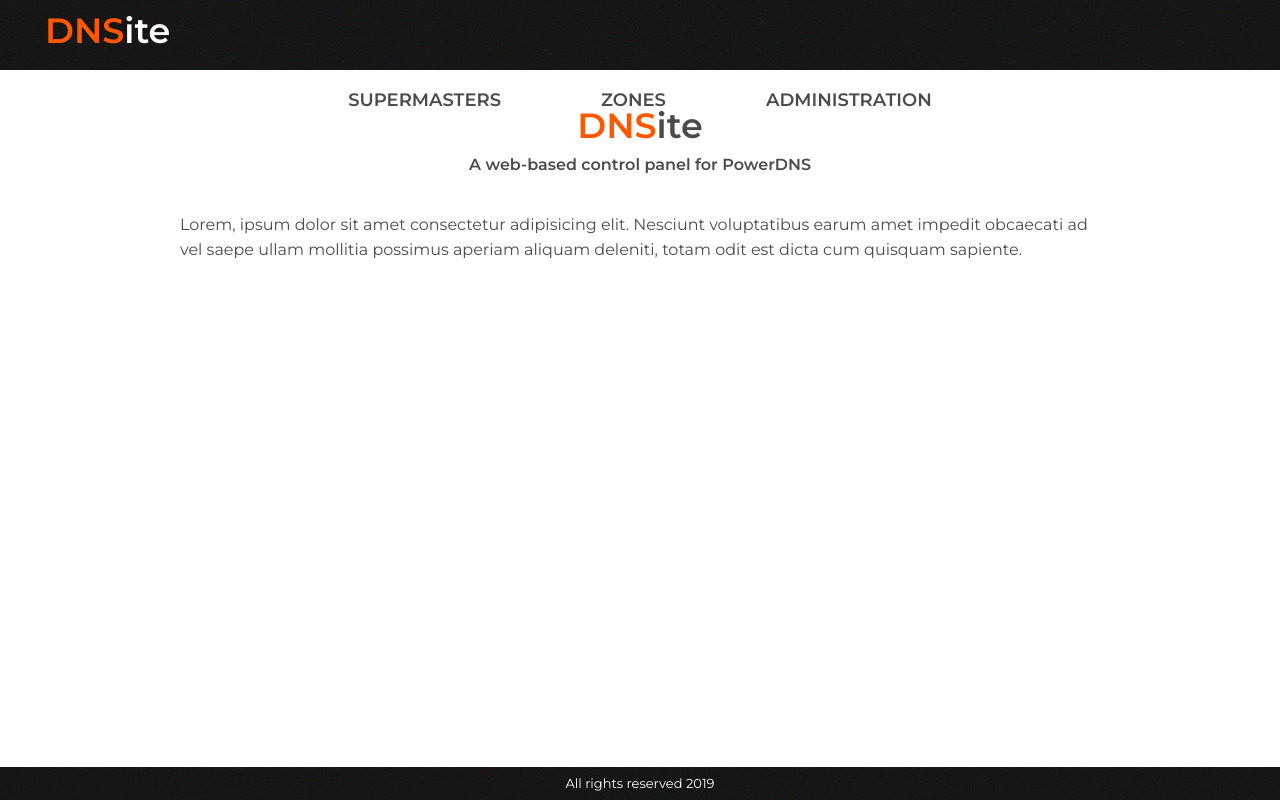
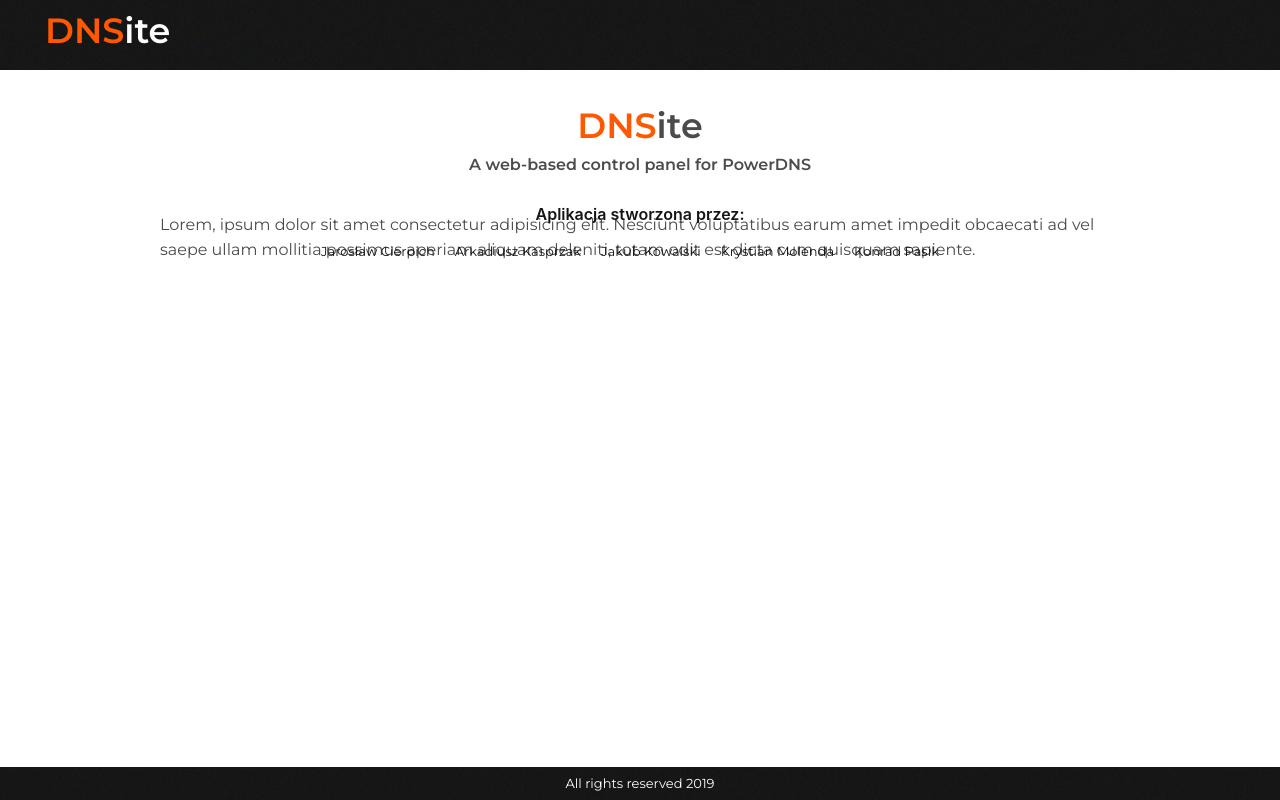
Before and after one commit to arokasprz100/DNSite, a React (Create React App) app in the folder src/main/webapp/: page /administration in a window 1280 px wide. Built offline with nearby package versions, Linux system fonts and the light colour scheme.

Commit message:
ChangePassword missing file fixed

```diff
--- /dev/null
+++ b/src/main/webapp/src/resources/pages/ChangePassword.js
@@ -0,0 +1,41 @@
+import React from "react";
+import "../styles/ChangePassword.css";
+
+class ChangePassword extends React.Component {
+    state = {
+        newPassword: "",
+        newPasswordConfirm: "",
+        oldPassword: "",
+    }
+
+    handleChange = (e) => {
+        this.setState({
+            [e.target.name]: e.target.value,
+        });
+    }
+
+    onSubmit = (e) => {
+        //wysłać request do API
+    }
+
+    render(){
+        return(
+            <div className="changePasswordWrapper">
+                <div className="inputsWrapper">
+                    <div className="oldPasswordWrapper">
+                        <p>Wprowadź stare hasło:</p>
+                        <input value={this.state.oldPassword} placeholder="Stare hasło" onChange={this.handleChange} name="oldPassword"/>
+                    </div>
+                    <div className="newPasswordWrapper">
+                        <p>Wprowadź nowe hasło:</p>
+                        <input value={this.state.newPassword} placeholder="Nowe hasło" onChange={this.handleChange} name="newPassword"/>
+                        <input value={this.state.newPasswordConfirm} placeholder="Powtórz hasło" onChange={this.handleChange} name="newPasswordConfirm"/>
+                    </div>
+                </div>
+                <button onClick={this.onSubmit}>Zmień hasło</button>
+            </div>
+        )
+    }
+}
+
+export default ChangePassword;
--- a/src/main/webapp/src/resources/pages/Home.js
+++ b/src/main/webapp/src/resources/pages/Home.js
@@ -3,6 +3,7 @@
 
 const Home = () => {
   return (
+      <div className="HomeWrapper">
         <div className="home">
           <div className="title">
             <span>
@@ -17,6 +18,17 @@
             sapiente.
           </div>
           </div>
+          <div className="authors">
+            <p>Aplikacja stworzona przez:</p>
+            <div className="authorsWrapper">
+                <p className="Author">Jarosław Cierpich</p>
+                <p className="Author">Arkadiusz Kasprzak</p>
+                <p className="Author">Jakub Kowalski</p>
+                <p className="Author">Krystian Molenda</p>
+                <p className="Author">Konrad Pasik</p>
+            </div>
+      </div>
+    </div>
   );
 };
 
--- a/src/main/webapp/src/resources/styles/App.css
+++ b/src/main/webapp/src/resources/styles/App.css
@@ -28,6 +28,7 @@
   max-width: 100%;
   flex-grow: 1;
   background-color: white;
+  position: relative;
 }
 
 footer{
--- /dev/null
+++ b/src/main/webapp/src/resources/styles/ChangePassword.css
@@ -0,0 +1,53 @@
+.changePasswordWrapper{
+    display: flex;
+    flex-direction: column;
+    align-items: center;
+    font-family: "Montserrat", sans-serif;
+    color: #151515;
+}
+
+.inputsWrapper{
+    display: flex;
+    flex-direction: row;
+    margin-top: 35px;
+}
+
+.oldPasswordWrapper{
+    order: 1;
+    margin-right: 50px;
+}
+
+.newPasswordWrapper{
+    order:2;
+    display: flex;
+    flex-direction: column;
+    margin-left: 50px;
+}
+
+.changePasswordWrapper p {
+    font-weight: 600;
+    font-size: 18px;
+    margin-bottom: 20px;
+}
+
+.changePasswordWrapper button {
+    margin-top: 25px;
+}
+
+.changePasswordWrapper input {
+    border: none;
+    box-shadow: none !important;
+    outline: none !important;
+    border-bottom: 2px solid #151515;
+    margin-bottom: 30px;
+}
+
+.changePasswordWrapper input:focus {
+    box-shadow: none !important;
+    outline: none !important;
+    border-bottom: 2px solid rgb(255, 88, 0);
+}
+
+.changePasswordWrapper input:active {
+    border-bottom: 2px solid rgb(255, 88, 0);
+}
--- a/src/main/webapp/src/resources/styles/Home.css
+++ b/src/main/webapp/src/resources/styles/Home.css
@@ -1,5 +1,5 @@
 .home {
-  padding: 10px 20px;
+  padding: 10px 0;
   font-family: "Montserrat", sans-serif;
   max-width: 1000px;
   margin: 0 auto;
@@ -25,4 +25,31 @@
   color: #4b4b4b;
   line-height: 25px;
   padding: 0px 20px;
+  position: relative;
 }
+
+.authors {
+  display: flex;
+  flex-direction: column;
+  position: absolute;
+  bottom: 0;
+  min-width: 100%;
+  font-weight: 600;
+  align-items: center;
+}
+
+.authorsWrapper{
+  display: flex;
+  color: #151515;
+  flex-direction: row;
+  font-size: 15px;
+  font-weight: 600;
+}
+
+.authorsWrapper p {
+  font-family: "Montserrat", sans-serif;
+  font-size: 13px;
+  margin-bottom: 10px;
+  margin-right: 20px;
+  font-weight: 400;
+}
```
Also changed, not shown: 1 other file (tests, documents, lock files or other folders). Lines whose indentation alone changed are shown as unchanged.
